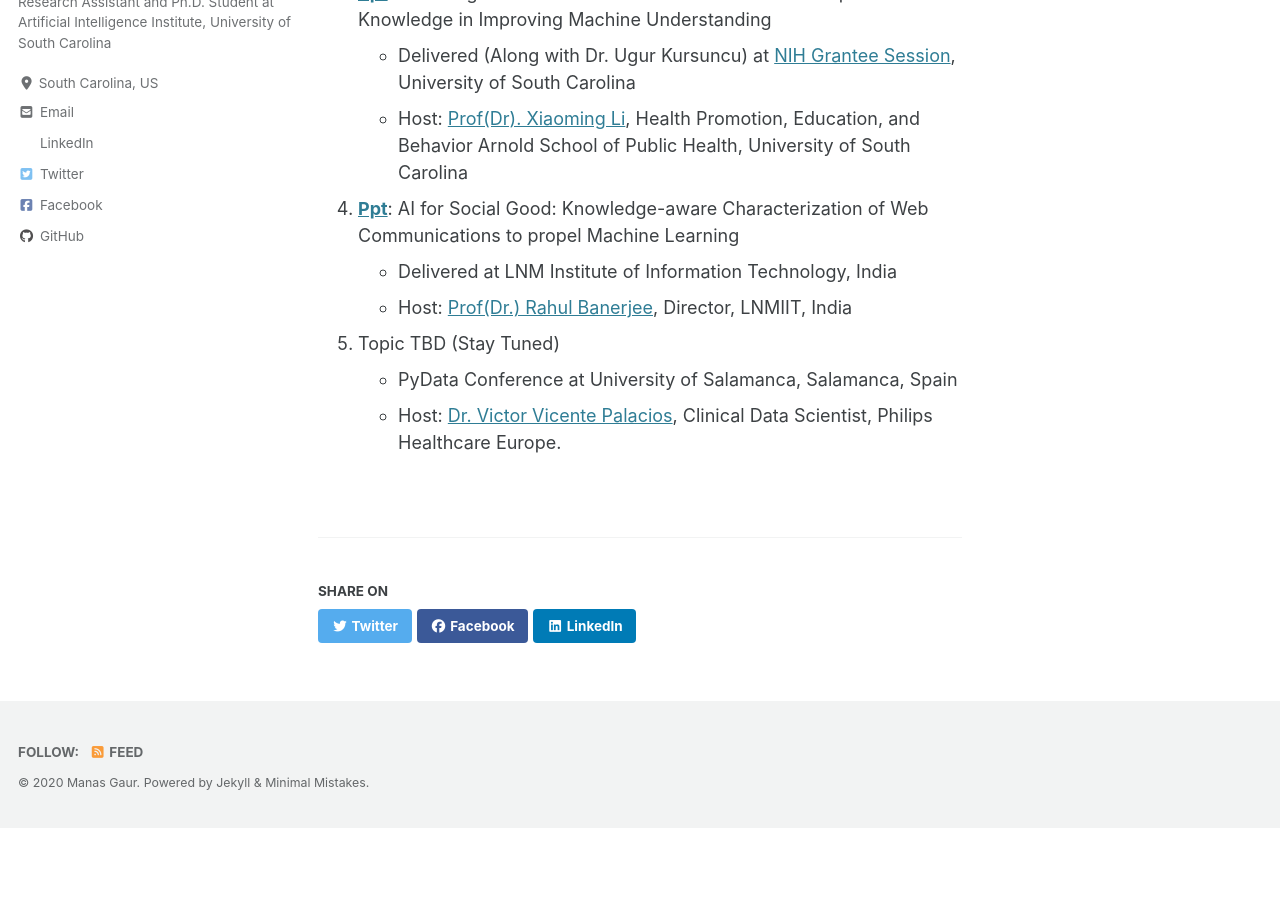
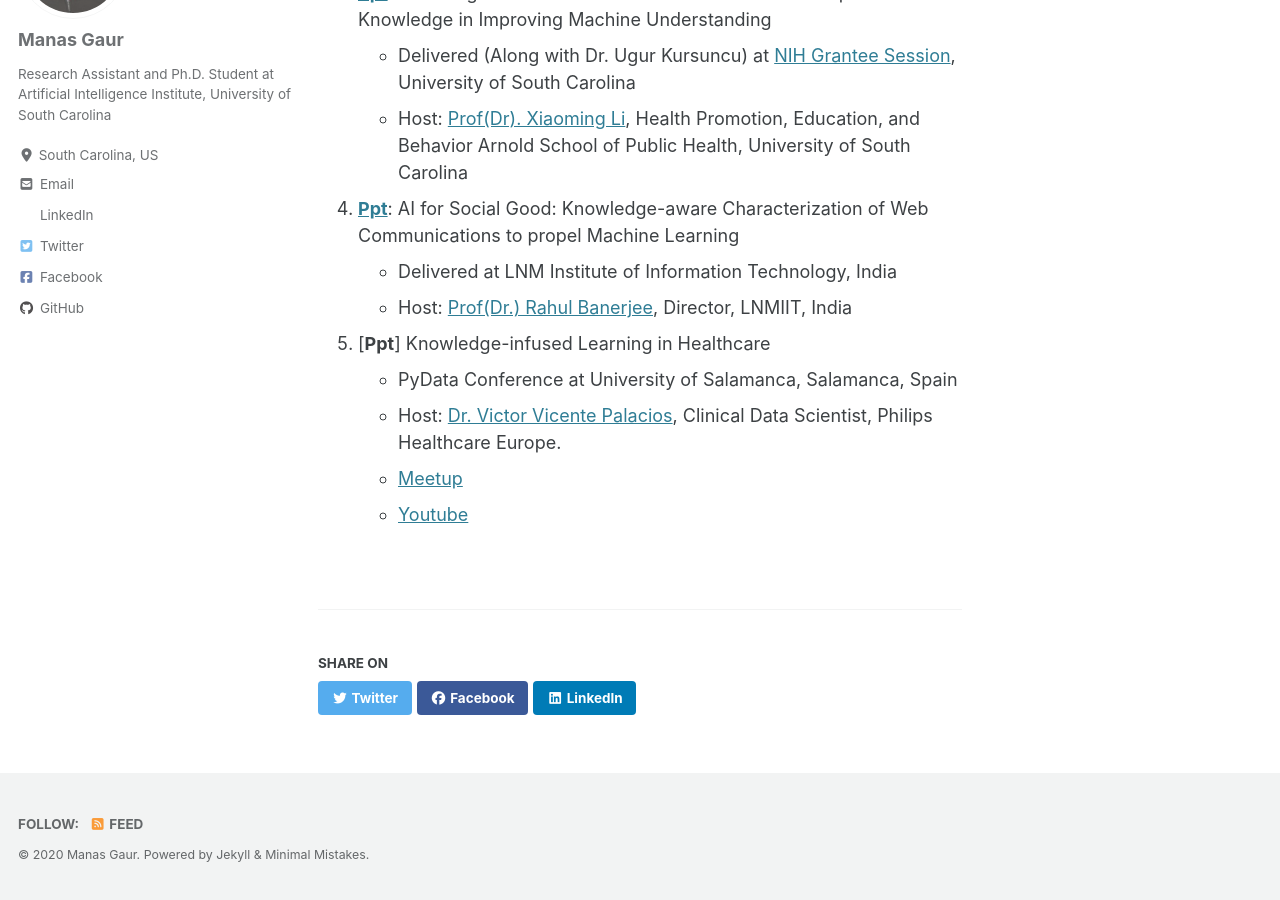
Before and after one commit to manasgaur/manasgaur.github.io, a Jekyll site: the page built from _pages/talks.md, in a window 1280 px wide and 900 px high, scrolled down 554 px. Built offline with Jekyll 4.4.1, drawn with Linux system fonts in a browser that asks for light colours; cached includes are drawn as plain includes; nearby versions of some CDN libraries; before the commit the page ends 1382 px from its top, so only the background shows below that.

Commit message:
changes made to talks

```diff
--- a/_pages/talks.md
+++ b/_pages/talks.md
@@ -20,6 +20,8 @@
     * Delivered at LNM Institute of Information Technology, India
     * Host: [Prof(Dr.) Rahul Banerjee](https://www.lnmiit.ac.in/Employee_ProfileNew.aspx?nDeptID=eagii), Director, LNMIIT, India
 
-5. Topic TBD (Stay Tuned)
+5. [**Ppt**] Knowledge-infused Learning in Healthcare
     * PyData Conference at University of Salamanca, Salamanca, Spain
     * Host: [Dr. Victor Vicente Palacios](https://victorvicpal.github.io/), Clinical Data Scientist, Philips Healthcare Europe.
+    * [Meetup](https://www.meetup.com/es-ES/PyData-Salamanca/events/270546445/)
+    * [Youtube](https://www.youtube.com/watch?v=AVEXOtEL0-A)
```
